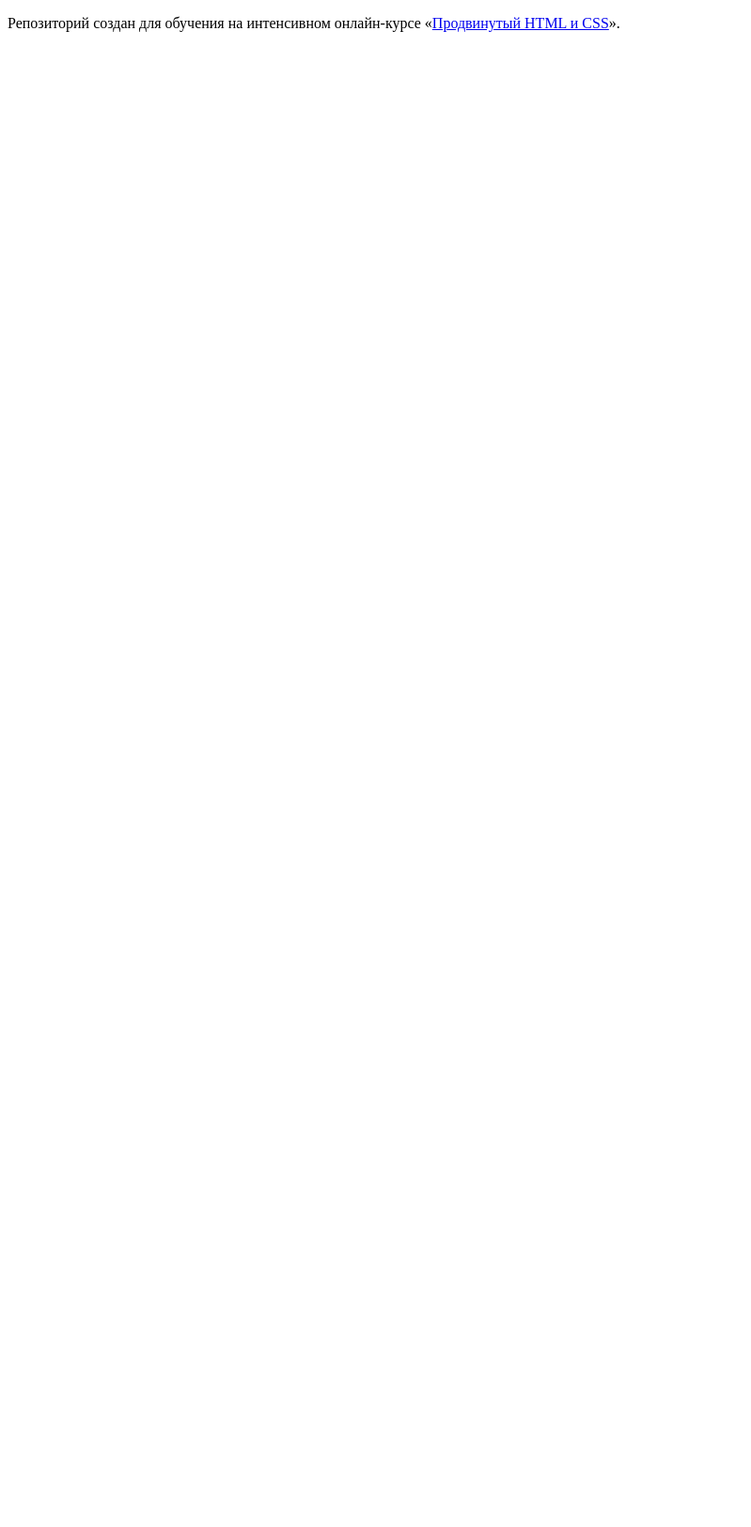
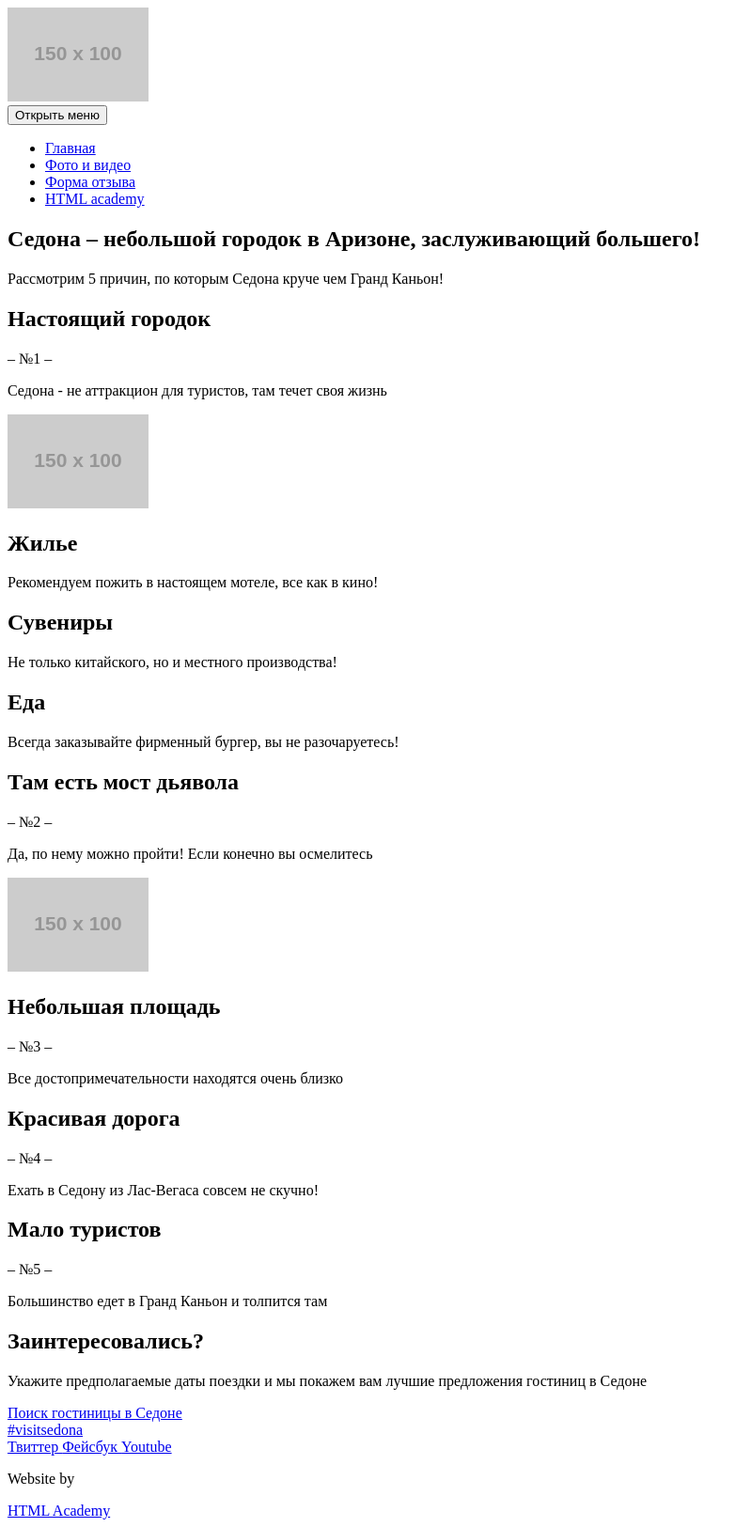
Before and after one commit to alexandrsashin/147800-sedona-1, a website: page index.html in a window 1280 px wide. Shown: the whole page at 94% size, without its empty margins (0-799 px from the left). Before the commit the page ends 800 px from the top, so only its background shows below. Drawn offline with Linux system fonts and the light colour scheme; placeholder pictures from the web are drawn by us.

Commit message:
Раздел 2. Разметка html-страниц с помощью БЭМ-методологии

```diff
--- a/index.html
+++ b/index.html
@@ -1,12 +1,156 @@
 <!DOCTYPE html>
 <html lang="ru">
-  <head>
-    <meta charset="utf-8">
-    <title>HTML Academy: Седона</title>
-  </head>
-  <body>
-
-    <p>Репозиторий создан для обучения на интенсивном онлайн‑курсе «<a href="https://htmlacademy.ru/intensive/adaptive">Продвинутый HTML и CSS</a>».</p>
-
-  </body>
+<head>
+	<meta charset="UTF-8">
+	<title>Sedona</title>
+</head>
+<body>
+	<header class="page-header">
+		<div class="page-header__logo">
+			<img src="http://placehold.it/150x100" alt="Седона">
+		</div>
+		<nav class="main-nav">
+			<button class="main-nav__toggle" type="button">Открыть меню</button>
+			<ul class="main-nav__list">
+				<li class="main-nav__item"><a href="index.html">Главная</a></li>
+				<li class="main-nav__item"><a href="photo.html">Фото и видео</a></li>
+				<li class="main-nav__item"><a href="form.html">Форма отзыва</a></li>
+				<li class="main-nav__item"><a href="https://htmlacademy.ru">HTML academy</a></li>
+			</ul>
+		</nav>
+	</header>
+	<main>
+		<div class="index-logo-banner"></div>
+		<h2 class="sedona-title-description">
+			Седона &ndash; небольшой городок в Аризоне, заслуживающий большего!
+    	</h2>
+    	<p class="sedona-advantages">
+      		Рассмотрим 5 причин, по которым Седона круче чем Гранд Каньон!
+    	</p>
+		<section class="causes-item">
+			<div class="causes-item__text">
+				<h2 class="causes-item__title">
+					Настоящий городок
+				</h2>
+				<span class="causes-item__number">
+					&ndash; №1 &ndash;
+				</span>
+				<p>
+          			Седона - не аттракцион для туристов, там течет своя жизнь
+        		</p>
+			</div>
+			<div class="causes-item__img">
+				<img src="http://placehold.it/150x100" alt="Улицы Седоны">
+			</div>
+		</section>
+		<section class="service-items">
+			<div class="service-item">
+				<h2 class="causes-item__title">
+		         	Жилье
+		        </h2>
+		        <p>
+		         	Рекомендуем пожить в настоящем мотеле, все как в кино!
+		        </p>
+			</div>
+			<div class="service-item">
+				<h2 class="causes-item__title">
+		         	Сувениры
+		        </h2>
+		        <p>
+		        	Не только китайского, но и местного производства!
+		        </p>
+			</div>
+			<div class="service-item">
+				<h2 class="causes-item__title">
+		         	Еда
+		        </h2>
+		        <p>
+		         	Всегда заказывайте фирменный бургер, вы не разочаруетесь!
+		        </p>
+			</div>
+		</section>
+		<section class="causes-item">
+			<div class="causes-item__text">
+				<h2 class="causes-item__title">
+					Там есть мост дьявола
+				</h2>
+				<span class="causes-item__number">
+					&ndash; №2 &ndash;
+				</span>
+				<p>
+          			Да, по нему можно пройти! Если конечно вы осмелитесь
+        		</p>
+			</div>
+			<div class="causes-item__img">
+				<img src="http://placehold.it/150x100" alt="Мост Дьявола">
+			</div>
+		</section>
+		<section class="rest-causes-items">
+			<div class="rest-causes-item">
+				<h2 class="causes-item__title">
+		         	Небольшая площадь
+		        </h2>
+		        <span class="causes-item__number">
+					&ndash; №3 &ndash;
+				</span>
+		        <p>
+		         	Все достопримечательности находятся очень близко
+		        </p>
+			</div>
+			<div class="rest-causes-item">
+				<h2 class="causes-item__title">
+		         	Красивая дорога
+		        </h2>
+		        <span class="causes-item__number">
+					&ndash; №4 &ndash;
+				</span>
+		        <p>
+		         	Ехать в Седону из Лас-Вегаса совсем не скучно!
+		        </p>
+			</div>
+			<div class="rest-causes-item">
+				<h2 class="causes-item__title">
+		         	Мало туристов
+		        </h2>
+		        <span class="causes-item__number">
+					&ndash; №5 &ndash;
+				</span>
+		        <p>
+		         	Большинство едет в Гранд Каньон и толпится там
+		        </p>
+			</div>
+		</section>
+	    <section class="customer-proposal">
+	    	<h2 class="customer-proposal__title">
+	        	Заинтересовались?
+	    	</h2>
+	    	<p>
+	        	Укажите предполагаемые даты поездки и мы покажем вам лучшие предложения гостиниц в Седоне
+	    	</p>
+	    	<a href="form.html" class="customer-proposal__href">Поиск гостиницы в Седоне</a>
+	    </section>
+    </main>
+	<footer class="page-footer">
+		<section class="page-footer-hashtag">
+        	<a href="#visitsedona">
+        		#visitsedona
+        	</a>
+    	</section>
+    	<section class="page-footer-social">
+        	<a class="social-btn" href="#">
+        		Твиттер
+        	</a>
+        	<a class="social-btn" href="#">
+        		Фейсбук
+        	</a>
+        	<a class="social-btn" href="#">
+        		Youtube
+        	</a>
+      	</section>
+      	<section class="page-footer-copyright">
+      		<p>Website by</p>
+        	<a href="https://htmlacademy.ru">HTML Academy</a>
+      	</section>
+	</footer>
+</body>
 </html>
```
Also changed, not shown: form.html (added, +101 -0 lines), photo.html (added, +83 -0 lines).
